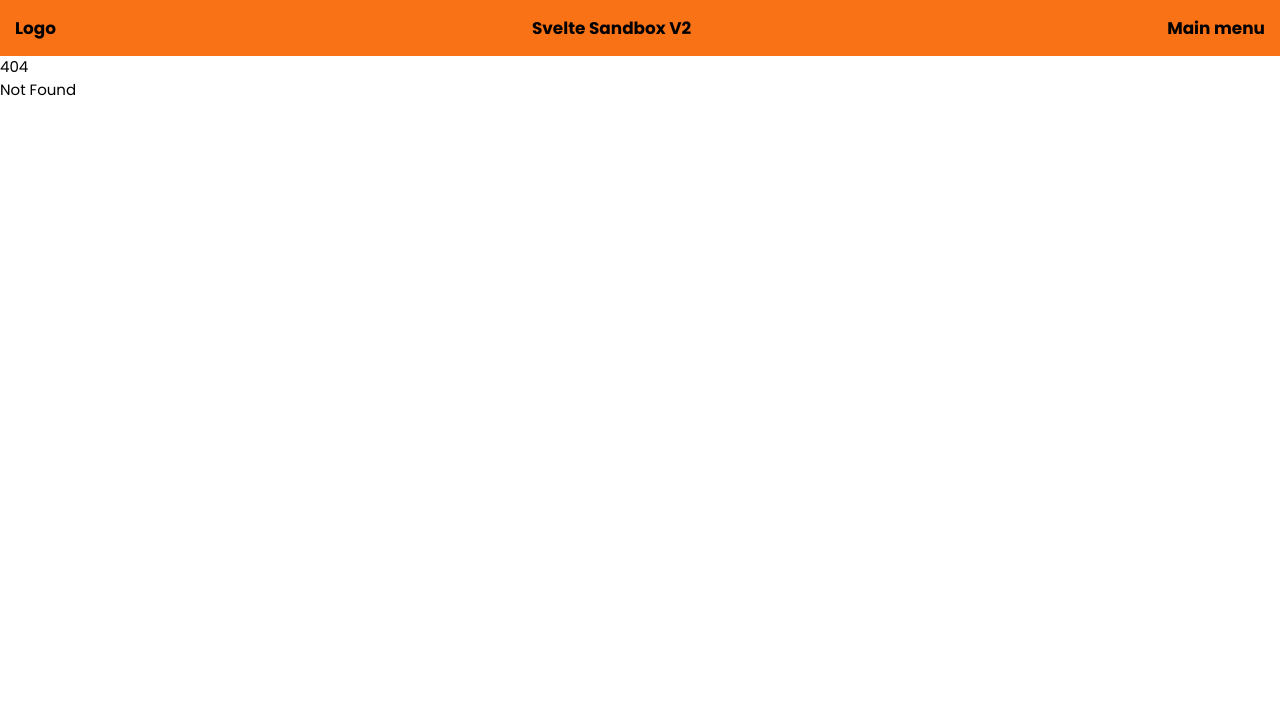
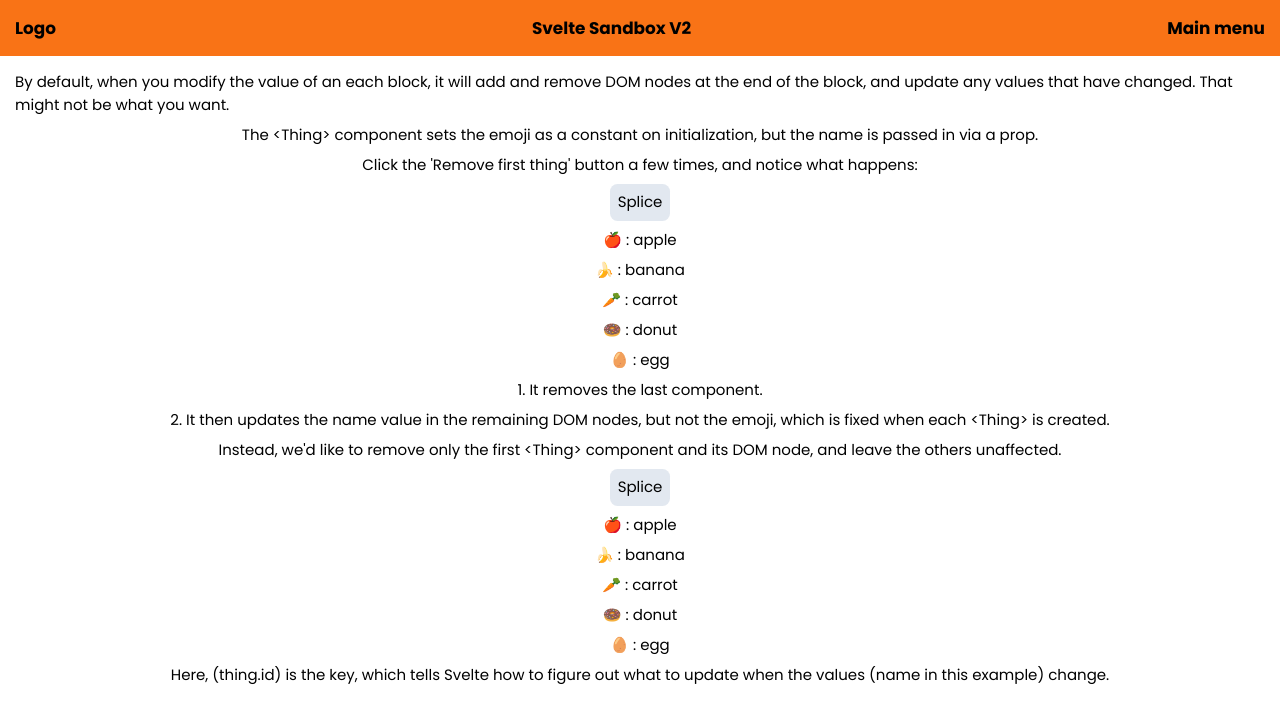
Before and after one commit to zdotdev/Svelte-Sandbox-V2, a SvelteKit app: page /keyedEach in a window 1280 px wide. Before the commit this address had no page. Shown: the top 722 px of the page. Built offline with nearby package versions, Linux system fonts and the light colour scheme.

Commit message:
Added keyed each statement

```diff
--- a/src/routes/+page.svelte
+++ b/src/routes/+page.svelte
@@ -17,4 +17,5 @@
     <a href="/onMount" class="bg-slate-200 rounded-lg p-4">onMount</a>
     <a href="/ifStatement" class="bg-slate-200 rounded-lg p-4">If</a>
     <a href="/eachStatement" class="bg-slate-200 rounded-lg p-4">Each</a>
+    <a href="/keyedEach" class="bg-slate-200 rounded-lg p-4">Keyed Each</a>
 </div>
--- /dev/null
+++ b/src/routes/keyedEach/+page.svelte
@@ -0,0 +1,30 @@
+<script>
+    import Things from "./things.svelte";
+    let things = [
+        { id: 1, name: "apple"},
+        { id: 2, name: "banana"},
+        { id: 3, name: "carrot"},
+        { id: 4, name: "donut"},
+        { id: 5, name: "egg"}
+        ]
+    let text = '<Thing>'
+</script>
+
+<div class="flex flex-col gap-2 items-center m-4">
+    <p>By default, when you modify the value of an each block, it will add and remove DOM nodes at the end of the block,
+         and update any values that have changed. That might not be what you want.</p>
+         <p>The {text} component sets the emoji as a constant on initialization, but the name is passed in via a prop.</p>
+         <p>Click the 'Remove first thing' button a few times, and notice what happens:</p>
+    <button on:click={() => { things = things.splice(1) }} class="bg-slate-200 p-2 rounded-lg">Splice</button>
+    {#each things as thing}
+        <Things name = {thing.name}/>
+    {/each}
+    <p>1. It removes the last component.</p>
+    <p>2. It then updates the name value in the remaining DOM nodes, but not the emoji, which is fixed when each {text} is created.</p>
+    <p>Instead, we'd like to remove only the first {text} component and its DOM node, and leave the others unaffected.</p>
+    <button on:click={() => { things = things.splice(1) }} class="bg-slate-200 p-2 rounded-lg">Splice</button>
+    {#each things as thing (thing.id)}
+        <Things name = {thing.name}/>
+    {/each}
+    <p>Here, (thing.id) is the key, which tells Svelte how to figure out what to update when the values (name in this example) change.</p>
+</div>
--- /dev/null
+++ b/src/routes/keyedEach/things.svelte
@@ -0,0 +1,14 @@
+<script>
+    const emojis = {
+        apple: '🍎',
+        banana: '🍌',
+        carrot: '🥕',
+        donut: '🍩',
+        egg: '🥚'
+    }
+
+    export let name
+    const emoji = emojis[name] // i use curlybracket to access the object using the name prop
+</script>
+
+<p>{emoji} : {name}</p>
```
